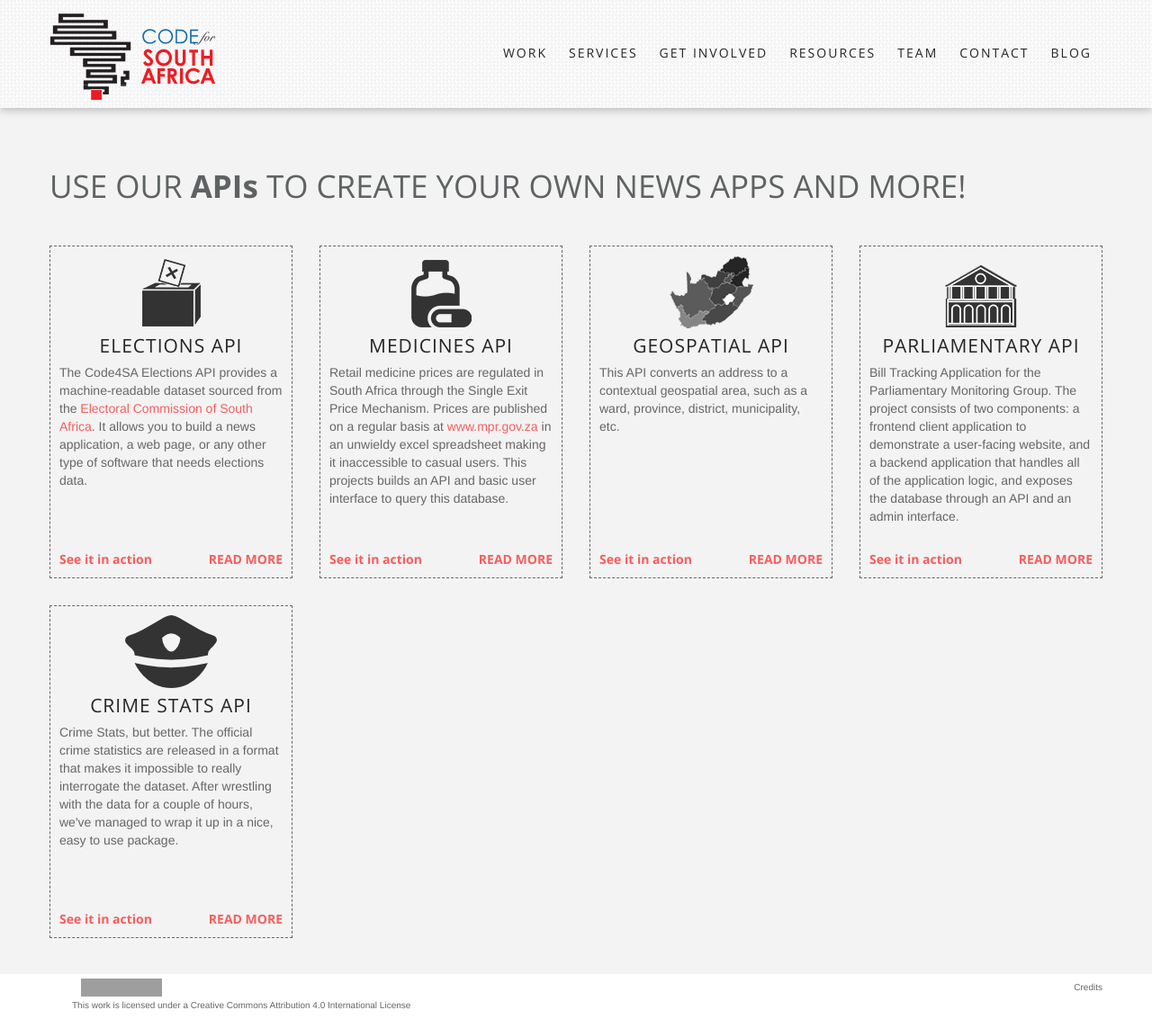
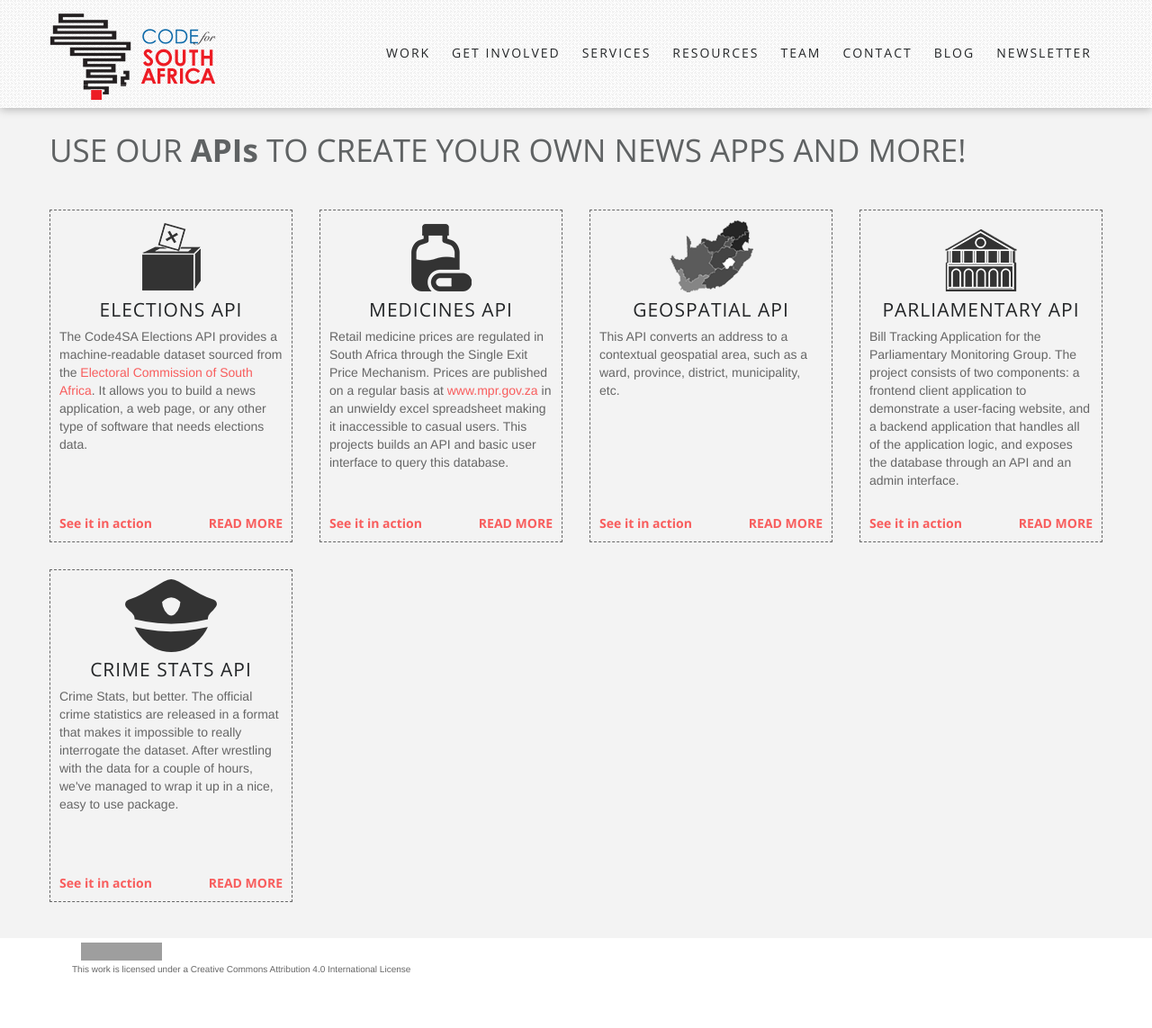
Before and after one commit to Code4SA/old-code4sa.github.io, a Jekyll site: the page built from apis.html, in a window 1280 px wide and 1143 px high. Shown: the whole window at 90% size. Built offline with Jekyll 4.4.1, drawn with Linux system fonts in a browser that asks for light colours; nearby versions of some CDN libraries; Markdown is read by kramdown in place of the engine named in the settings; grey boxes are pictures that could not be loaded.

Commit message:
Merged default and noanimation layouts
default layout now has a fixed nav bar

```diff
--- a/_layouts/default.html
+++ b/_layouts/default.html
@@ -46,7 +46,7 @@
   <body>
 
   <!--Nav Bar -->
-    <div class="navbar navbar-inverse navbar-static-top">
+    <div class="navbar navbar-inverse navbar-fixed-top animated fadeInDownBig">
         <div class="navbar-inner">
             <div class="container">
                 <a class="btn btn-navbar" data-toggle="collapse" data-target=".nav-collapse">
@@ -86,6 +86,7 @@
 
     <a href="#" class="scrollToTop hidden-phone"><i class="icon-chevron-up"></i></a>
 
+    <script src="js/modernizr-2.6.2-respond-1.1.0.min.js"></script>
     <!-- Google analytics -->
     <script>
         (function(i,s,o,g,r,a,m){i['GoogleAnalyticsObject']=r;i[r]=i[r]||function(){
--- a/_layouts/noanimation.html
+++ /dev/null
@@ -1,143 +0,0 @@
-<!DOCTYPE html>
-<html lang="en"><head>
-    <meta charset="utf-8">
-    <title>Code4SA | {{ page.title }}</title>
-    <meta name="keywords" content="open data, open government, active citizenry, citizen engagement">
-    <meta name="description" content="Code4SA - promoting an active citizenry who take responsibility for the world they live in.">
-    <meta name="viewport" content="width=device-width">
-
-    <meta property="og:title" content="Code4SA | {{ page.title }}">
-	<meta property="og:type" content="website">
-	<meta property="og:url" content="http://www.code4sa.org{{ page.url }}">
-	<meta property="og:site_name" content="Code for South Africa">
-    <meta property="og:image" content="http://www.code4sa.org/img/logo-367x200.png">
-	<meta property="og:description" content="{{ page.excerpt }}">
-
-    <!-- Styles -->
-    <link rel="stylesheet" href="{{ site.url }}/css/animate.css">
-    <link href='http://fonts.googleapis.com/css?family=Open+Sans:400,300,300italic,400italic,600,600italic,700,700italic,800italic,800' rel='stylesheet' type='text/css'>
-
-    <link rel="stylesheet" href="{{ site.url }}/css/bootstrap.min.css">
-    <link rel="stylesheet" href="{{ site.url }}/css/font-awesome.min.css">
-    <link rel="stylesheet" href="{{ site.url }}/css/main.css">
-    <link rel="stylesheet" href="{{ site.url }}/css/custom-styles.css">
-
-    <script src="js/modernizr-2.6.2-respond-1.1.0.min.js"></script>
-
-    <!-- Fav and touch icons -->
-    <link rel="apple-touch-icon-precomposed" sizes="144x144" href="/apple-touch-icon-144-precomposed.png">
-    <link rel="apple-touch-icon-precomposed" sizes="114x114" href="/apple-touch-icon-114-precomposed.png">
-    <link rel="apple-touch-icon-precomposed" sizes="72x72" href="/apple-touch-icon-72-precomposed.png">
-    <link rel="apple-touch-icon-precomposed" href="/apple-touch-icon-57-precomposed.png">
-    <link rel="shortcut icon" href="/favicon.png">
-  </head>
-
-<style>
-body { padding-top: 40px; }
-</style>
-  <body data-spy="scroll" data-target=".navbar">
-
-	<!--Nav Bar -->
-    <div class="navbar navbar-inverse navbar-fixed-top animated fadeInDownBig">
-        <div class="navbar-inner">
-            <div class="container">
-                <a class="btn btn-navbar" data-toggle="collapse" data-target=".nav-collapse">
-                    <span class="icon-bar"></span>
-                    <span class="icon-bar"></span>
-                    <span class="icon-bar"></span>
-                </a>
-                <a class="brand" href="/"><img src="{{ site.url }}/img/logo.png" alt="Code4SA Logo"></a>
-                <div class="nav-collapse collapse">
-                    <ul class="nav pull-right">
-                        <!--<li><a class="{{ page.scroll_class }}" href="{{ site.url }}/index.html#home">Home</a></li> -->
-                        <li><a class="{{ page.scroll_class }}" href="{{ site.url }}/index.html#work">Work</a></li>
-                        <li><a class="{{ page.scroll_class }}" href="{{ site.url }}/index.html#services">Services</a></li>
-                        <li><a class="{{ page.scroll_class }}" href="{{ site.url }}/index.html#about-opendata">Get Involved</a></li>
-                        <li><a class="{{ page.scroll_class }}" href="{{ site.url }}/index.html#resources">Resources</a></li>
-                        <li><a class="{{ page.scroll_class }}" href="{{ site.url }}/index.html#team">Team</a></li>
-                        <li><a class="{{ page.scroll_class }}" href="{{ site.url }}/index.html#contact">Contact</a></li>
-                        <li><a class="" href="{{ site.url }}/blog.html">Blog</a></li>
-
-                    </ul>
-                </div><!--/.nav-collapse -->
-            </div>
-        </div>
-    </div>
-    {{ content }}
-
-    <footer>
-    	<div class="container">
-    		<div class="row-fluid">
-    			<div class="span6 text-left">
-	            	<ul class="footer-links">
-    					<li><a rel="license" href="http://creativecommons.org/licenses/by/4.0/"><img alt="Creative Commons License" style="border-width:0" src="http://i.creativecommons.org/l/by/4.0/88x31.png" /></a><br />This work is licensed under a <a rel="license" href="http://creativecommons.org/licenses/by/4.0/">Creative Commons Attribution 4.0 International License</a></li></ul>
-    			</div>
-
-               <div class="span6 text-right">
-    				<ul class="footer-links">
-    					<li><a href="credits.html">Credits</a></li>
-    				</ul>
-    			</div>
-    		</div>
-    	</div>
-    </footer>
-
-    <a href="#" class="scrollToTop hidden-phone"><i class="icon-chevron-up"></i></a>
-
-
-    <!-- Javascript
-    ================================================== -->
-    <!-- Placed at the end of the document so the pages load faster -->
-    <script src="http://ajax.googleapis.com/ajax/libs/jquery/1.9.1/jquery.min.js"></script>
-    <script>window.jQuery || document.write('<script src="js/jquery-1.9.1.min.js"><\/script>')</script>
-    <script src="js/bootstrap.min.js"></script>
-    <script src="js/main.js"></script>
-    <!--<script src="js/jquery.backstretch.js"></script> -->
-    <!--<script src="js/jquery.cycle.lite.js"></script> -->
-    <script src="js/sss.min.js"></script> <!-- work images super simple slider js -->
-
-
-  <!--  <script>
-	$(document).ready(function() {
-	$.backstretch([
-	      "{{ site.url }}/img/header1.jpg",
-	      "{{ site.url }}/img/header2.jpg"
-	      ], {
-	        fade: 1000,
-	        duration: 3000
-	    });
-	});
-	</script>  -->
-
-    <!-- super simple slider http://supersimpleslider.com/ -->
-    <script>
-	jQuery(function($) {
-	$('.slider').sss();
-	});
-	</script>
-
-    <!-- Google analytics -->
-    <script>
-      (function(i,s,o,g,r,a,m){i['GoogleAnalyticsObject']=r;i[r]=i[r]||function(){
-      (i[r].q=i[r].q||[]).push(arguments)},i[r].l=1*new Date();a=s.createElement(o),
-      m=s.getElementsByTagName(o)[0];a.async=1;a.src=g;m.parentNode.insertBefore(a,m)
-      })(window,document,'script','//www.google-analytics.com/analytics.js','ga');
-
-      ga('create', 'UA-44046318-1', 'code4sa.org');
-      ga('send', 'pageview');
-
-    </script>
-
-    </body>
-</html>
-<!--
-Photo credits:
-khatalitsha township, by Jason and Molly Kehrer
-(http://www.flickr.com/photos/kehrers/)
-
-Women's Queue for HIV Testing in Kenya, by Georgina Goodwin for Vestergaard Frandsen.
-(http://www.flickr.com/photos/vestergaardfrandsen/)
-
-Parliament Building, Cape Town, by Robert Cutts
-(http://www.flickr.com/photos/21678559@N06/3007618963)
--->
--- a/_layouts/post.html
+++ b/_layouts/post.html
@@ -2,7 +2,6 @@
 layout: default
 ---
 
-<!--Project Section-->
 <section id="blog">
     <div class="container">
         <div class="row-fluid project-text">
--- a/apis.html
+++ b/apis.html
@@ -1,5 +1,5 @@
 ---
-layout: noanimation
+layout: default
 title: Code4SA - API's
 scroll_class: nothing
 ---
--- a/css/custom-styles.css
+++ b/css/custom-styles.css
@@ -1,4 +1,5 @@
 .header-text {
+<div style="margin-top:60px"></div>
     margin-top: 5px;
     padding-bottom: 20px;
     font-size: 16px;
@@ -28,6 +29,10 @@
 }
 
 /******************* Sections *******************/
+section#home {
+    margin-top: 100px;
+}
+
 section#work, section#get-involved, section#github-issues, section#services, section#clients {
 	padding: 30px 0px 30px 0px;
 }
@@ -106,6 +111,7 @@
 	padding: 60px 0px 110px 0px;
 	height: auto;
     line-height: 1.75;
+    margin-top:60px;
 }
 
 #blog h1 {
```
